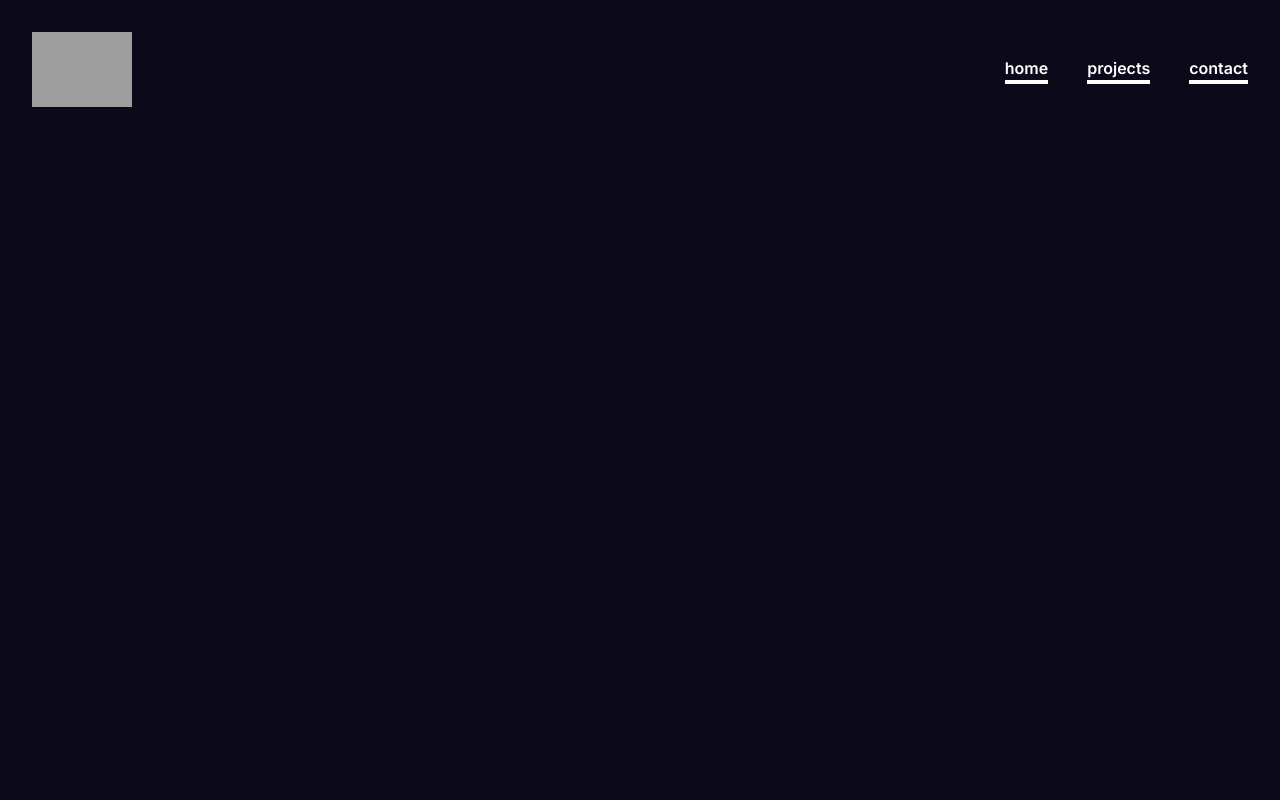
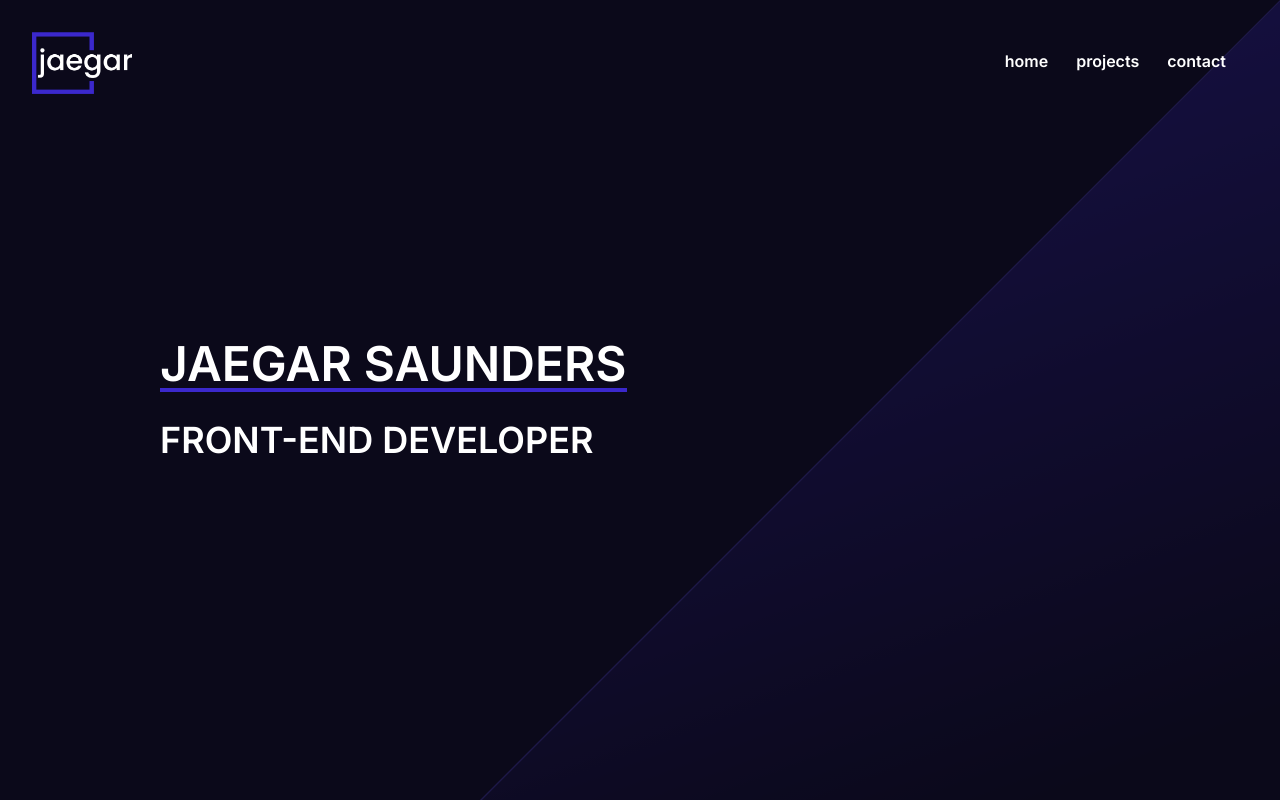
Before and after one commit to jaegarsaun/portfolio, a Next.js app: page / in a window 1280 px wide. Built offline with nearby package versions, Linux system fonts and the light colour scheme; grey boxes are pictures that could not be loaded.

Commit message:
added pseudo elements to body to get rid of empty space

```diff
--- a/src/app/components/Nav.js
+++ b/src/app/components/Nav.js
@@ -44,7 +44,7 @@ export default function Nav() {
         />
       </div>
       <div className="links flex max-w-1/2 md:w-1/3 lg:w-1/5">
-        <ul className="hidden items-center justify-between md:flex w-full">
+        <ul className="hidden items-center gap-7 md:flex w-full">
           <li className="border-b-4 border-transparent hover:border-primary hover:cursor-pointer">
             <a href="#">home</a>
           </li>
--- /dev/null
+++ b/src/app/components/Trail.js
@@ -0,0 +1,25 @@
+"use client"
+import React, { useEffect } from 'react';
+export default function Trail () {
+    useEffect(() => {
+        const handleMouseMove = event => {
+            const trail = document.createElement('div');
+            trail.className = 'absolute h-[5px] w-[5px] rounded-full bg-primary pointer-events-none transition-all animate-fade-out z-10';
+            document.body.appendChild(trail);
+
+            trail.style.left = `${event.pageX}px`;
+            trail.style.top = `${event.pageY}px`;
+
+            setTimeout(() => {
+                trail.remove();
+            }, 500); // Adjust the time to control how long the trail stays
+        };
+
+        window.addEventListener('mousemove', handleMouseMove);
+
+        return () => {
+            window.removeEventListener('mousemove', handleMouseMove);
+        };
+    }, []);
+    return null;
+};
--- a/src/app/globals.css
+++ b/src/app/globals.css
@@ -16,6 +16,7 @@ body {
   font-weight: 600;
   color: white;
   background-color: #0B091A;
+  overflow: hidden;
 }
 
 @layer utilities {
@@ -23,3 +24,23 @@ body {
     text-wrap: balance;
   }
 }
+.background {
+  position: relative; /* This establishes the near positioning context for the pseudo-element */
+  overflow: hidden;
+  width: 100%;
+  height: 100vh;
+}
+
+.background::after {
+  content: '';
+  position: absolute;
+  top: 0; /* Aligns to the top of the container */
+  right: 0; /* Aligns to the right of the container */
+  width: 150vw; /* Ensures it extends beyond the viewport */
+  height: 150vh; /* Ensures it extends vertically beyond the viewport */
+  opacity: 0.2;
+  border-top: 2px solid #6753ff; /* Example border */
+  background: linear-gradient(to bottom left, #3b28cc 0%, #0B091A 30%, #0B091A 50%);
+  transform: skewY(-45deg); /* Skews the rectangle */
+  transform-origin: top right; /* Ensures the transform originates from the top right corner */
+}
--- a/src/app/page.js
+++ b/src/app/page.js
@@ -1,9 +1,17 @@
 import Image from "next/image";
+import Trail from "./components/Trail.js";
 import Nav from "./components/Nav.js";
 export default function Home() {
   return (
-    <main className="flex min-h-screen flex-col items-center justify-between p-24">
+    <main className="background flex min-h-screen flex-col items-center justify-between p-24 h-[100vh]">
       <Nav/>
+      <Trail/>
+      <header className="welcome flex justify-center flex-col items-center h-full">
+        <div className="wrapper w-[75vw] flex justify-center items-start flex-col gap-7">
+          <h1 className="text-5xl border-b-4 border-primary z-20">JAEGAR SAUNDERS </h1>
+          <p className="text-4xl z-20">FRONT-END DEVELOPER</p>
+        </div>
+      </header>
     </main>
   );
 }
--- a/tailwind.config.js
+++ b/tailwind.config.js
@@ -12,12 +12,22 @@ module.exports = {
         "gradient-conic":
           "conic-gradient(from 180deg at 50% 50%, var(--tw-gradient-stops))",
       },
+      keyframes: {
+        fadeOut: {
+          'from': { opacity: 1 },
+          'to': { opacity: 0 }
+        }
+      },
+      animation: {
+        'fade-out': 'fadeOut 1s forwards'
+      }
     },
     colors: {
       primary: '#3b28cc',
       secondary: '#adb3cb',
       white: '#fff',
-      dark: '#0B091A'
+      dark: '#0B091A',
+      transparent: 'transparent',
     }
   },
   plugins: [],
```
Also changed, not shown: public/images/jaegar-logo.png (added), public/images/logo.png (added).
